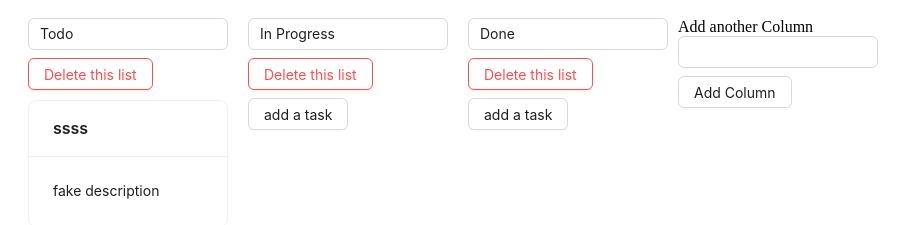
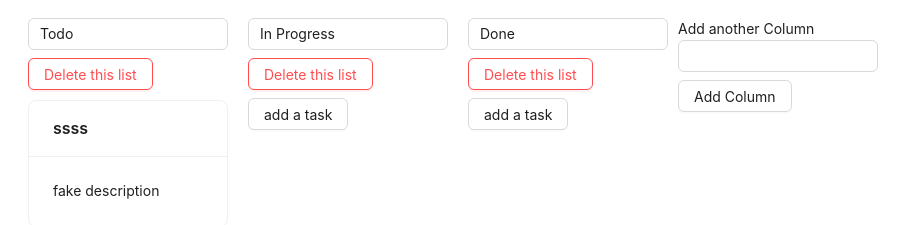
Before and after one commit to haghsheno/hamravesh-task-reza-khani, a React (Create React App) app: page / in a window 1280 px wide. Shown: the top 225 px of the page, without its empty margins (0-913 px from the left). Built offline with nearby package versions, Linux system fonts and the light colour scheme.

Commit message:
fix: fix text of adding new column

```diff
--- a/src/components/add-new-column.tsx
+++ b/src/components/add-new-column.tsx
@@ -1,6 +1,6 @@
 import { useAction } from "../hooks/use-actions";
 import { useState } from "react";
-import { Button, Input } from "antd";
+import { Button, Input, Typography } from "antd";
 import { randomId } from "../utils/generate-id";
 const AddNewColumn: React.FC = () => {
   const [title, setTitle] = useState("");
@@ -16,7 +16,7 @@ const AddNewColumn: React.FC = () => {
 
   return (
     <div style={{ minWidth: "200px", width: "200px" }}>
-      <label htmlFor="column-id">Add another Column</label>
+      <Typography.Text  >Add another Column</Typography.Text>
       <Input
         id="column-id"
         value={title}
```
